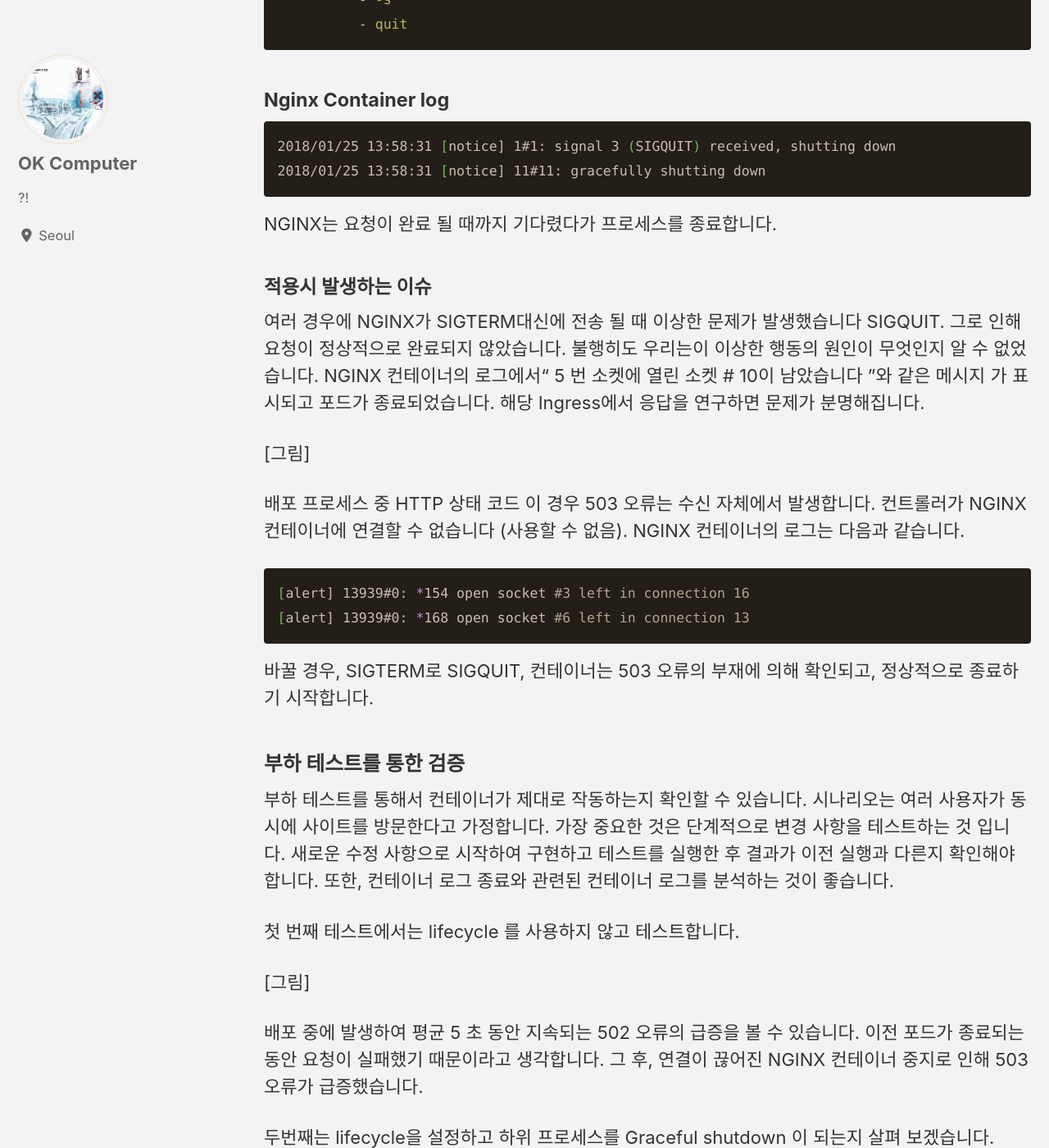
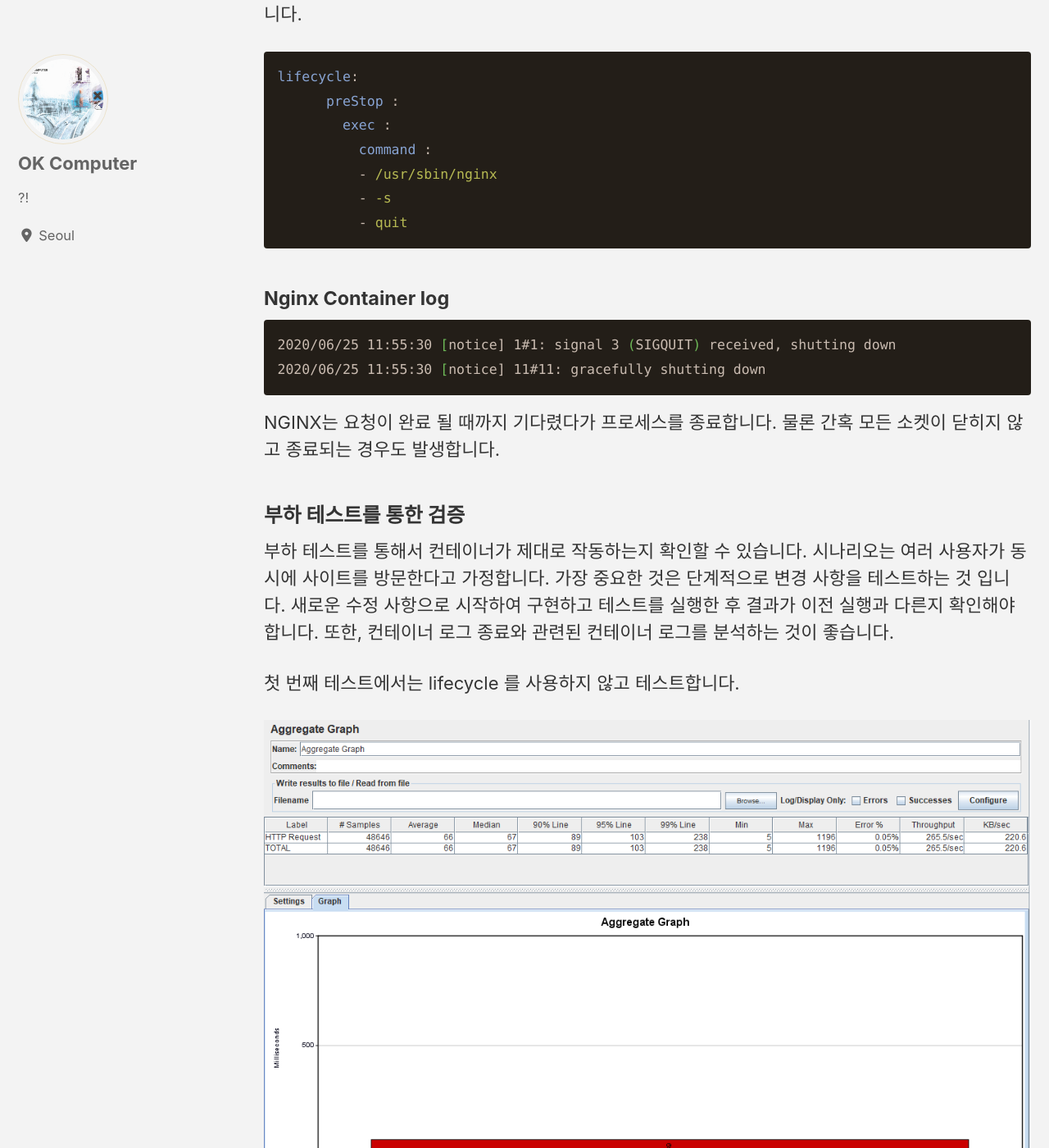
Before and after one commit to ok-cp/ok-cp.github.io, a Jekyll site: the page built from _posts/2020-06-30-k8s-graceful-shutdown.md, in a window 1280 px wide and 1400 px high, scrolled down 1289 px. Shown: the whole window at 82% size. Built offline with Jekyll 4.4.1, drawn with Linux system fonts in a browser that asks for light colours; cached includes are drawn as plain includes; nearby versions of some CDN libraries; some of the changed text lies outside the part shown.

Commit message:
mod gracefulshutdown

````diff
--- a/_posts/2020-06-30-k8s-graceful-shutdown.md
+++ b/_posts/2020-06-30-k8s-graceful-shutdown.md
@@ -17,7 +18,7 @@ Pod 종료됨과 동시에 Service의 Endpoint 목록에서 삭제되며 새로
 Pod가 종료되기 까지 기본적으로 30초가 주어집니다. 30초가 지나면 Pod의 모든 프로세스가로 종료됩니다.
 종료되기 전에 응용 프로그램은 모든 요청을 완료해야합니다.
 
-[그림]
+![kubelet]({{ site.url }}{{ site.baseurl }}/assets/images/kubelet.png)
 
 Endpoint에서 Pod를 제거하고 SIGTERM 신호를 보내는 것은 순차적이 아니라 동시에 발생합니다.
 하지만, Ingress Controller는 약간의 지연으로 업데이트된 Endpoint 목록을 가져오고 새 트래픽은 계속 Pod로 전송하게 되고 클라이언트가 Pod의 종료시 5XX 오류를 얻게 됩니다.
@@ -25,7 +26,7 @@ HTTP 애플리케이션의 경우에는 response Header에 Connection: close 을
 
 
 ### NGINX Test
-Nginx의 경우, master proccess와 worker를  nginx -s <SIGNAL> 명령어를 통해 프로세스를 즉시 종료할 수 있습니다.
+Nginx의 경우, master proccess와 worker를 nginx -s <SIGNAL> 명령어를 통해 프로세스를 즉시 종료할 수 있습니다.
 Nginx Pod의 Graceful shutdown을 위해 SIGNAL를 보내는 명령을 preStop에 추가해야합니다.
 
 ```yaml
@@ -40,28 +41,11 @@ lifecycle:
 
 #### Nginx Container log
 ```bash
-2018/01/25 13:58:31 [notice] 1#1: signal 3 (SIGQUIT) received, shutting down
-2018/01/25 13:58:31 [notice] 11#11: gracefully shutting down
+2020/06/25 11:55:30 [notice] 1#1: signal 3 (SIGQUIT) received, shutting down
+2020/06/25 11:55:30 [notice] 11#11: gracefully shutting down
 ```
 NGINX는 요청이 완료 될 때까지 기다렸다가 프로세스를 종료합니다.
-
-#### 적용시 발생하는 이슈
-여러 경우에 NGINX가 SIGTERM대신에 전송 될 때 이상한 문제가 발생했습니다 SIGQUIT. 그로 인해 요청이 정상적으로 완료되지 않았습니다.
-불행히도 우리는이 이상한 행동의 원인이 무엇인지 알 수 없었습니다.
-NGINX 컨테이너의 로그에서“ 5 번 소켓에 열린 소켓 # 10이 남았습니다 ”와 같은 메시지 가 표시되고 포드가 종료되었습니다.
-해당 Ingress에서 응답을 연구하면 문제가 분명해집니다.
-
-[그림]
-
-배포 프로세스 중 HTTP 상태 코드
-이 경우 503 오류는 수신 자체에서 발생합니다. 컨트롤러가 NGINX 컨테이너에 연결할 수 없습니다 (사용할 수 없음). NGINX 컨테이너의 로그는 다음과 같습니다.
-
-```bash
-[alert] 13939#0: *154 open socket #3 left in connection 16
-[alert] 13939#0: *168 open socket #6 left in connection 13
-```
-
-바꿀 경우, SIGTERM로 SIGQUIT, 컨테이너는 503 오류의 부재에 의해 확인되고, 정상적으로 종료하기 시작합니다.
+물론 간혹 모든 소켓이 닫히지 않고 종료되는 경우도 발생합니다.
 
 
 ### 부하 테스트를 통한 검증
@@ -72,18 +56,14 @@ NGINX 컨테이너의 로그에서“ 5 번 소켓에 열린 소켓 # 10이 남
 
 첫 번째 테스트에서는 lifecycle 를 사용하지 않고 테스트합니다.
 
-[그림]
+![shutdown_test001]({{ site.url }}{{ site.baseurl }}/assets/images/shutdown_test_001.png)
 
-배포 중에 발생하여 평균 5 초 동안 지속되는 502 오류의 급증을 볼 수 있습니다.
-이전 포드가 종료되는 동안 요청이 실패했기 때문이라고 생각합니다.
-그 후, 연결이 끊어진 NGINX 컨테이너 중지로 인해 503 오류가 급증했습니다.
 
 두번째는 lifecycle을 설정하고 하위 프로세스를 Graceful shutdown 이 되는지 살펴 보겠습니다.
 
-[그림]
+![shutdown_test003]({{ site.url }}{{ site.baseurl }}/assets/images/shutdown_test_003.png)
 
-배치 중에 더 이상 5XX 오류가 없습니다! 프로세스가 계획대로 진행되고 정상적으로 종료됩니다.
-
+에러율이 줄어든 것을 확인할 수 있습니다. 그래도 에러가 발생하는 이유는 Pod 실행시 nginx 프로세스가 실행되기 전에 들어오는 요청이 있기 때문입니다. 이 문제는 Probe로 해결 가능합니다.
 하지만 Ingress Controller를 사용하는 경우, 오류가 발생할 수 있습니다.
 방지하기 위해 preStop 에 <sleep> 명령을 통해 지연하여 오류를 피할 수 있습니다.
 
@@ -92,5 +72,4 @@ Graceful shutdown 을 위해서는 다음 단계가 필요합니다.
 1. 응용 프로그램은 몇 초 정도 기다렸다가 새 연결 수락을 중지해야합니다.
 2. 응용 프로그램은 모든 요청이 완료 될 때까지 대기하고 모든 유휴 연결 유지 연결을 닫아야합니다.
 3. 자체 프로세스를 종료해야합니다.
-4. preStop를 추가하십시오.
-5. 백엔드 구성을 분석하고 관련 매개 변수를 선택하십시오.
+4. preStop를 추가하고 관련 매개 변수를 선택합니다.
````
Also changed, not shown: other parts of _posts/2020-06-30-k8s-graceful-shutdown.md (+1 -0 lines), _posts/2020-07-09-k8s-node-resource.md (+5 -3 lines), assets/images/kubelet.png (added), assets/images/shutdown_test_001.png (added), assets/images/shutdown_test_002.png (added), assets/images/shutdown_test_003.png (added).
